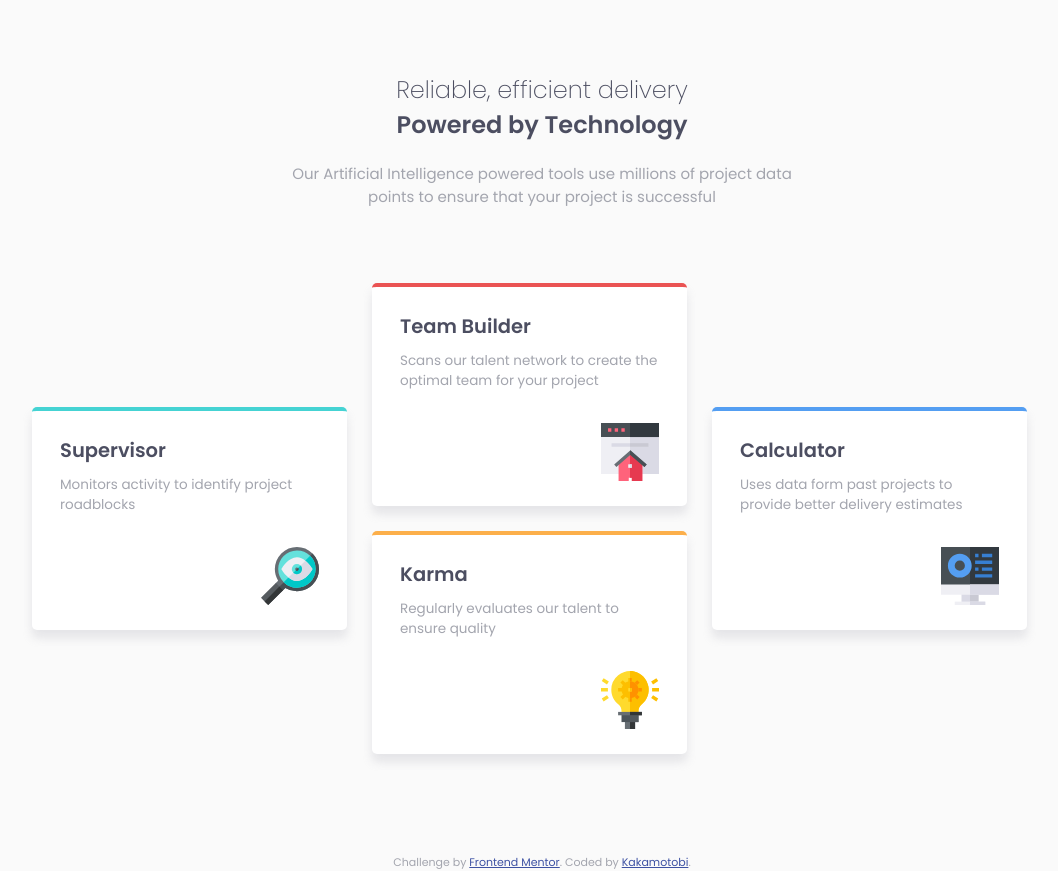
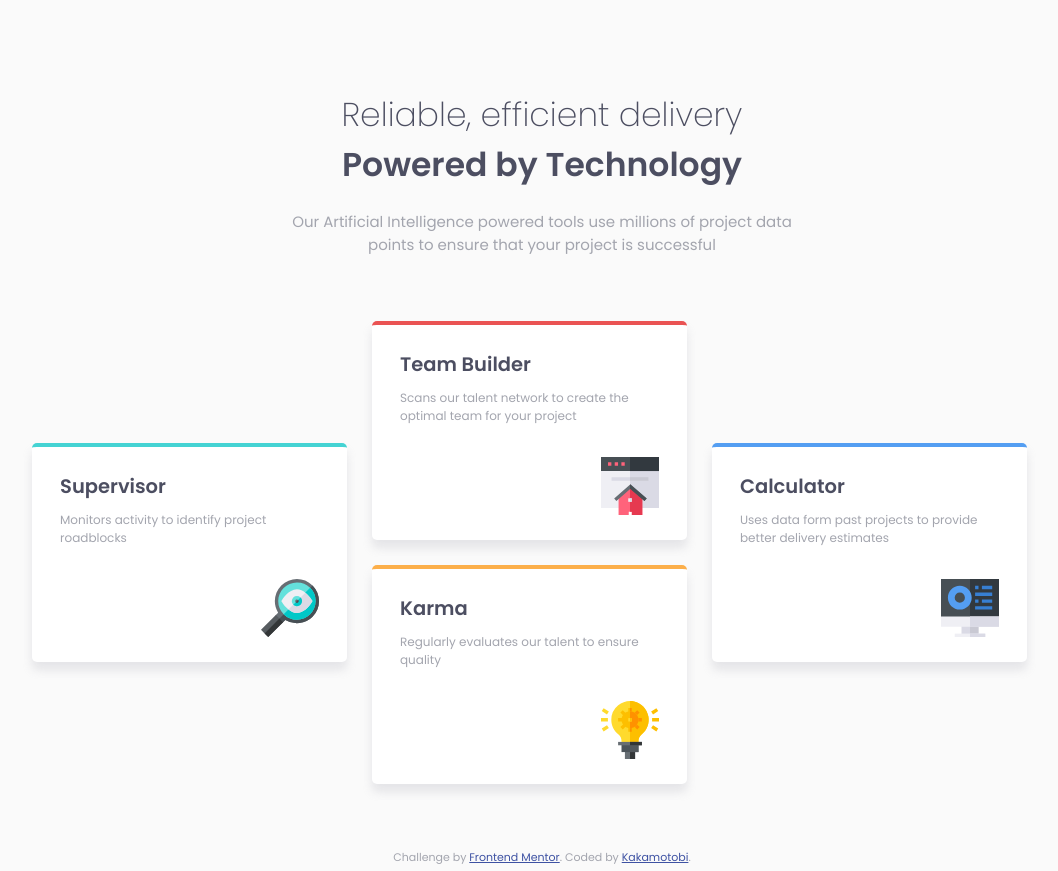
Before and after one commit to Kakamotobi/Four-Cards, a plain HTML site: page index.html in a window 1280 px wide. Shown: the whole page, without its empty margins (98-1156 px from the left). Drawn offline with Linux system fonts and the light colour scheme.

Commit message:
Update style.css

```diff
--- a/style.css
+++ b/style.css
@@ -60,22 +60,10 @@ header > p {
 
 /* -----Cards----- */
 .card-container {
-    margin-bottom: 75px;
+    margin-bottom: 60px;
     display: flex;
     flex-direction: column;
     align-items: center;
-}
-
-@media only screen and (min-width: 1200px) {
-    .card-container {
-        flex-direction: row;
-        justify-content: center;
-        flex-wrap: wrap;
-        max-height: 530px;
-    }
-    .card {
-        margin-right: 25px;
-    }
 }
 
 .card {
@@ -129,3 +117,28 @@ h3 {
 .attribution a {
     color: hsl(228, 45%, 44%);
 }
+
+@media only screen and (min-width: 1200px) {
+    body {
+        padding-top: 90px;
+    }
+    h2 {
+        font-size: 2.2rem;
+    }
+    header > p {
+        margin-bottom: 65px;
+    }
+    .card-container {
+        flex-direction: row;
+        justify-content: center;
+        flex-wrap: wrap;
+        max-height: 530px;
+        margin-bottom: 40px;
+    }
+    .card {
+        margin-right: 25px;
+    }
+    .card > p {
+        font-size: 0.8rem;
+    }
+}
```
